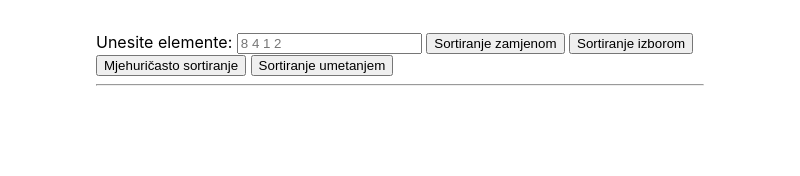
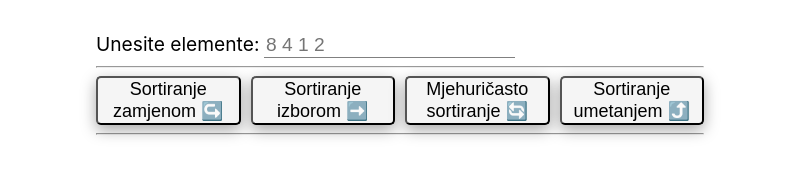
Before and after one commit to mislavmatijevic/electronsort, an Electron app: page src/index.html in a window 800 px wide. Drawn offline with Linux system fonts and the light colour scheme.

Commit message:
Design improvements

```diff
--- a/src/DOM/drawElements.js
+++ b/src/DOM/drawElements.js
@@ -1,4 +1,4 @@
-const section = document.querySelector('.section');
+const section = document.querySelector('.section-elements');
 
 export default (array) => {
 	section.innerHTML = '';
@@ -6,7 +6,7 @@
 	array.forEach((element, index) => {
 		section.innerHTML += `
                 <div id='section-circle-${index}'
-                    class='section-circle'
+                    class='section-elements__circle'
                     style='transform: translateX(${index * 60}px)'>
                     <div>${element}</div>
                 </div>
--- a/src/index.css
+++ b/src/index.css
@@ -6,17 +6,67 @@
   padding: 2rem;
 }
 
-.section-circle {
+.input-section__label {
+  font-size: larger;
+}
+
+.input-section__input {
+  font-size: larger;
+
+  border-style: none;
+  border-bottom: 1px solid grey;
+
+  outline: 1px;
+}
+
+.section-elements {
+  display: flex;
+}
+
+.section-elements__circle {
   position: absolute;
   width: 50px;
   height: 50px;
+  border-radius: 50%;
+
+  background-color: black;
+  color: white;
+
   display: flex;
   justify-content: center;
   align-items: center;
-  background-color: black;
-  color: white;
-  border-radius: 50%;
+
+  user-select: none;
+
   text-align: center;
   font-size: xx-large;
+
   transition: all 0.5s cubic-bezier(0.075, 0.82, 0.165, 1);
 }
+
+.sort-section {
+  display: flex;
+  gap: 10px;
+}
+
+.sort-section__button {
+  width: 175px;
+  border-radius: 5px;
+
+  background-color: whitesmoke;
+  box-shadow: rgba(0, 0, 0, 0.35) 0px 5px 15px;
+
+  font-size: large;
+  transition: all 0.5s cubic-bezier(0.165, 0.84, 0.44, 1);
+}
+
+.sort-section__button:hover {
+  width: 200px;
+  background-color: aliceblue;
+}
+
+.sort-section__button:focus {
+  width: 200px;
+  background-color: honeydew;
+  color: black;
+}
--- a/src/index.html
+++ b/src/index.html
@@ -8,15 +8,22 @@
 		<script defer src="./render.js" type="module"></script>
 	</head>
 	<body>
-		<label for="elements-input">Unesite elemente:</label>
-		<input id="elements-input" type="text" placeholder="8 4 1 2" />
-		<button id="btnExchangeSort">Sortiranje zamjenom</button>
-		<button id="btnSelectionSort">Sortiranje izborom</button>
-		<button id="btnBubbleSort">Mjehuričasto sortiranje</button>
-		<button id="btnInsertionSort">Sortiranje umetanjem</button>
+		<section class="input-section">
+			<label class="input-section__label" for="elements-input">Unesite elemente:</label>
+			<input class="input-section__input" id="elements-input" type="text" placeholder="8 4 1 2" />
+		</section>
 
 		<hr />
 
-		<div class="section"></div>
+		<section class="sort-section">
+			<button class="sort-section__button" id="btnExchangeSort">Sortiranje zamjenom ↪️</button>
+			<button class="sort-section__button" id="btnSelectionSort">Sortiranje izborom ➡️</button>
+			<button class="sort-section__button" id="btnBubbleSort">Mjehuričasto sortiranje 🔄</button>
+			<button class="sort-section__button" id="btnInsertionSort">Sortiranje umetanjem ⤴️</button>
+		</section>
+
+		<hr />
+
+		<div class="section-elements"></div>
 	</body>
 </html>
```
